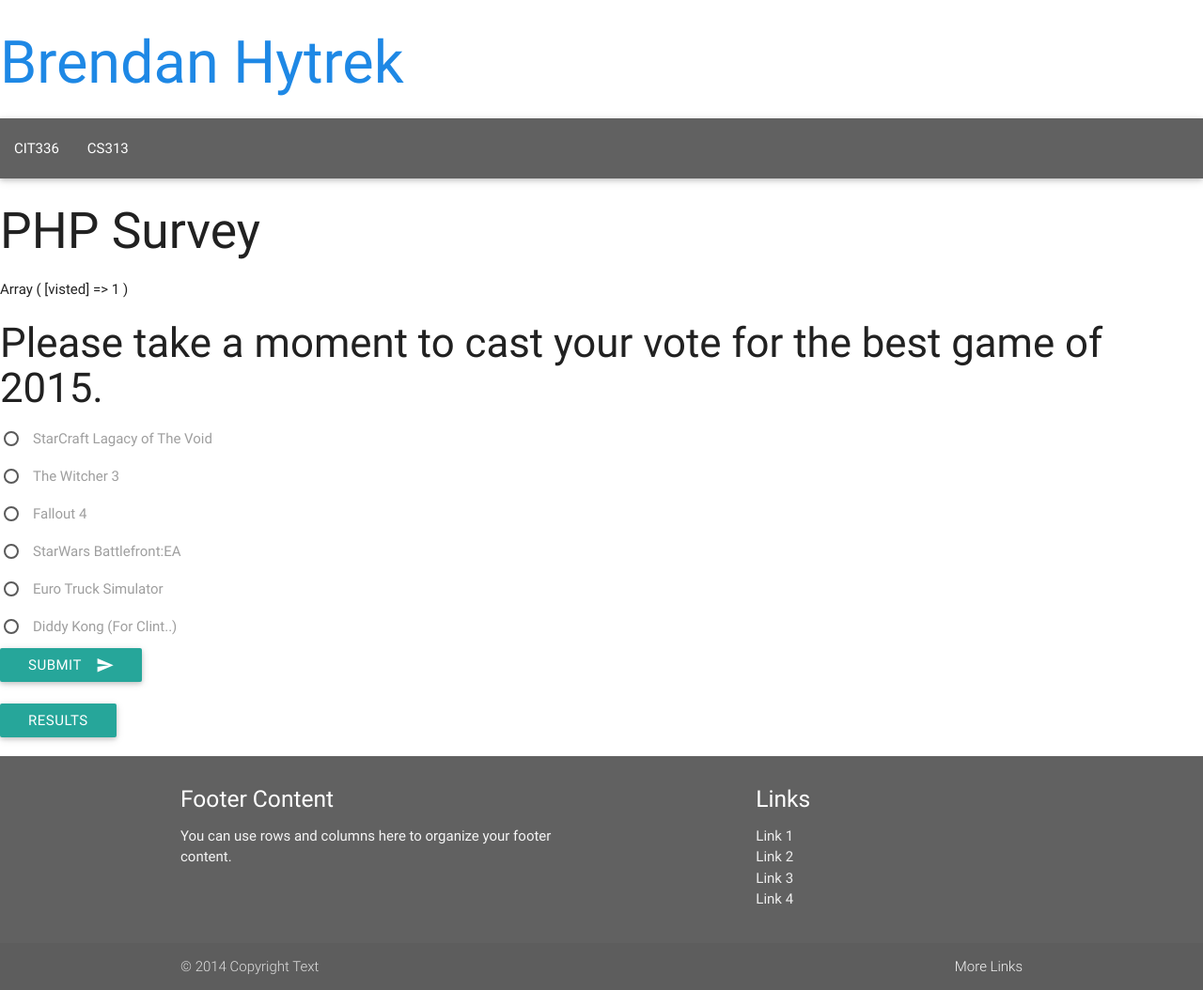
After one commit to bjhytrek/BH, a PHP site: page /assignments/php_survey/survey.php in a window 1280 px wide. The commit adds this page. Shown: the whole page at 94% size. Run offline with PHP 8.4, Linux system fonts and the light colour scheme; the visitor is signed in with stand-in values (Sample User, id 1); some libraries are stand-ins or nearby versions.

Commit message:
Built php survey about video games.

```diff
--- /dev/null
+++ b/assignments/php_survey/survey.php
@@ -0,0 +1,68 @@
+<?php
+// Start the session
+session_start();
+?>
+ <!DOCTYPE html>
+  <html>
+    <head>
+      <!--Import Google Icon Font-->
+      <link href="http://fonts.googleapis.com/icon?family=Material+Icons" rel="stylesheet">
+      <!--Import materialize.css-->
+      <link type="text/css" rel="stylesheet" href="../../css/materialize.css"  media="screen,projection"/>
+
+      <!--Let browser know website is optimized for mobile-->
+      <meta name="viewport" content="width=device-width, initial-scale=1.0"/>
+    </head>
+    <body>
+    <?php include $_SERVER["DOCUMENT_ROOT"]."/BH/components/header/header.php"  ?>
+     <main>
+         <h2>PHP Survey</h2>
+        <?php
+            print_r($_SESSION);
+            if($_SESSION["visted"] !== "true"){
+         echo '<h3>Please take a moment to cast your vote for the best game of 2015.</h3>
+
+         <form action="results.php" method="POST">
+             <p>
+              <input name="game" type="radio" value="StarCraft" id="test1" />
+              <label for="test1">StarCraft Lagacy of The Void</label>
+            </p>
+            <p>
+              <input name="game" type="radio" value="Witcher 3" id="test2" />
+              <label for="test2">The Witcher 3</label>
+            </p>
+            <p>
+              <input name="game" type="radio" value="Fallout 4" id="test3" />
+              <label for="test3">Fallout 4</label>
+            </p>
+            <p>
+              <input name="game" type="radio" value="StarWars Battlefront" id="test4" />
+              <label for="test4">StarWars Battlefront:EA</label>
+            </p>
+            <p>
+              <input name="game" type="radio" value="Euro Trucker" id="test5" />
+              <label for="test5">Euro Truck Simulator</label>
+            </p>
+            <p>
+              <input name="game" type="radio" value="Diddy Kong" id="test6" />
+              <label for="test6">Diddy Kong (For Clint..)</label>
+            </p>
+            <button class="btn waves-effect waves-light" type="submit" name="action">Submit
+    <i class="material-icons right">send</i>
+  </button><br>
+        </form>';
+}else{
+    echo '<h3>Thank you for your vote! Please proceed to the results page.</h3>';
+}
+
+        ?>
+         <br><a class="waves-effect waves-light btn" href="results.php">Results</a>
+
+     </main>
+     <?php include $_SERVER["DOCUMENT_ROOT"]."/BH/components/footer/footer.php"  ?>
+
+      <!--Import jQuery before materialize.js-->
+      <script type="text/javascript" src="https://code.jquery.com/jquery-2.1.1.min.js"></script>
+      <script type="text/javascript" src="../../js/bin/materialize.min.js"></script>
+    </body>
+  </html>
--- /dev/null
+++ b/assignments/php_survey/vote_data.txt
@@ -0,0 +1 @@
+{"StarCraft":2,"Witcher 3":2,"Fallout 4":0,"StarWars Battlefront":2,"Euro Trucker":0,"Diddy Kong":1,"":8}
--- a/components/header/header.php
+++ b/components/header/header.php
@@ -6,6 +6,6 @@
                 <span class="header__logo-text">Brendan Hytrek</span>
             </a>
         </h1>
-        <?php @include 'components/nav/nav.php' ?>
+        <?php include $_SERVER["DOCUMENT_ROOT"]."/BH/components/nav/nav.php"  ?>
     </div>
 </header>
--- a/components/nav/nav.php
+++ b/components/nav/nav.php
@@ -1,6 +1,6 @@
 <nav class="nav" id="site-nav">
     <ul class="list">
-        <li><a href="?page=cit336">CIT336</a></li>
-        <li><a href="?page=cs313">CS313</a></li>
+        <li><a href="/BH/index.php?page=cit336">CIT336</a></li>
+        <li><a href="/BH/index.php?page=cs313">CS313</a></li>
     </ul>
 </nav>
--- a/index.php
+++ b/index.php
@@ -3,7 +3,7 @@
 
 // ROUTING VARIABLES
     $path = 'pages/';
-    $page = isset($_REQUEST['page']) ? $_REQUEST['page'] : '' ;
+    $page = isset($_REQUEST['page']) ? $_REQUEST['page'] : null ;
     $php  = '.php';
     $both = $path . $page . $php;
     $pages = array( 'bh', 'cit336', 'cs313');
@@ -32,7 +32,7 @@
         }
     }
     else {
-         $content = getContent($default_page);
+         $content = getContent($error_page);
 
     }
 ?>
@@ -72,7 +72,7 @@
     ?>
                 <!--Import jQuery before materialize.js-->
                 <script type="text/javascript" src="https://code.jquery.com/jquery-2.1.1.min.js"></script>
-                <script type="text/javascript" src="js/materialize.min.js"></script>
+                <script type="text/javascript" src="js/bin/materialize.min.js"></script>
     </body>
 
     </html>
--- a/pages/cit336.php
+++ b/pages/cit336.php
@@ -1,2 +1,2 @@
 <?php $_POST["site_id"] = "cit336" ; ?>
-<h2>CIT336</h2>
+<h2>CIT336 Assignments</h2>
--- a/pages/cs313.php
+++ b/pages/cs313.php
@@ -1,2 +1,5 @@
 <?php $_POST["site_id"] = "cit313";  ?>
-<h2>CS313</h2>
+<h2>CS313 Assignments</h2>
+<ul>
+    <li class="flow-text"><a href="/BH/assignments/php_survey/survey.php">Php Survey</a></li>
+</ul>
--- a/pages/error.php
+++ b/pages/error.php
@@ -1,2 +1,2 @@
-<?php $_POST["site_id"] = "error":  ?>
+<?php $_POST["site_id"] = "error";  ?>
 <h2>404 Error, page not found.</h2>
```
Also changed, not shown: assignments/php_survey/results.php (added, +70 -0 lines).
